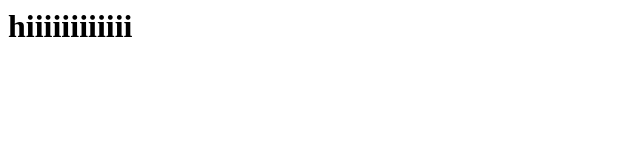
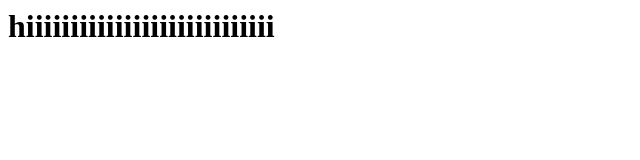
Before and after one commit to Vamshidharreddy0233/Eaxmple, a plain HTML site: page index.html in a window 1280 px wide. Shown: the whole page, without its empty margins (0-640 px from the left). Drawn offline with Linux system fonts and the light colour scheme.

Commit message:
Updated Commit

```diff
--- a/index.html
+++ b/index.html
@@ -1 +1 @@
-<h1>hiiiiiiiiiiii</h1>
+<h1>hiiiiiiiiiiiiiiiiiiiiiiiiiiii</h1>
```
